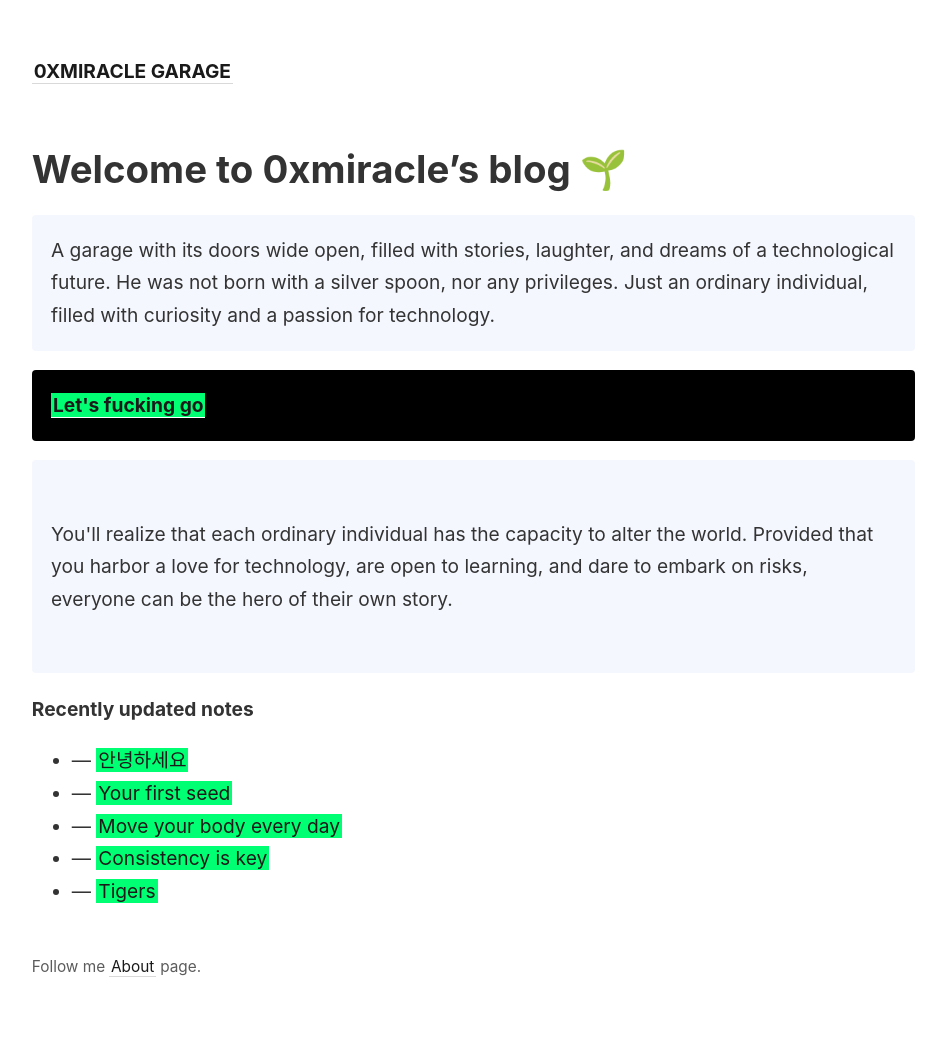
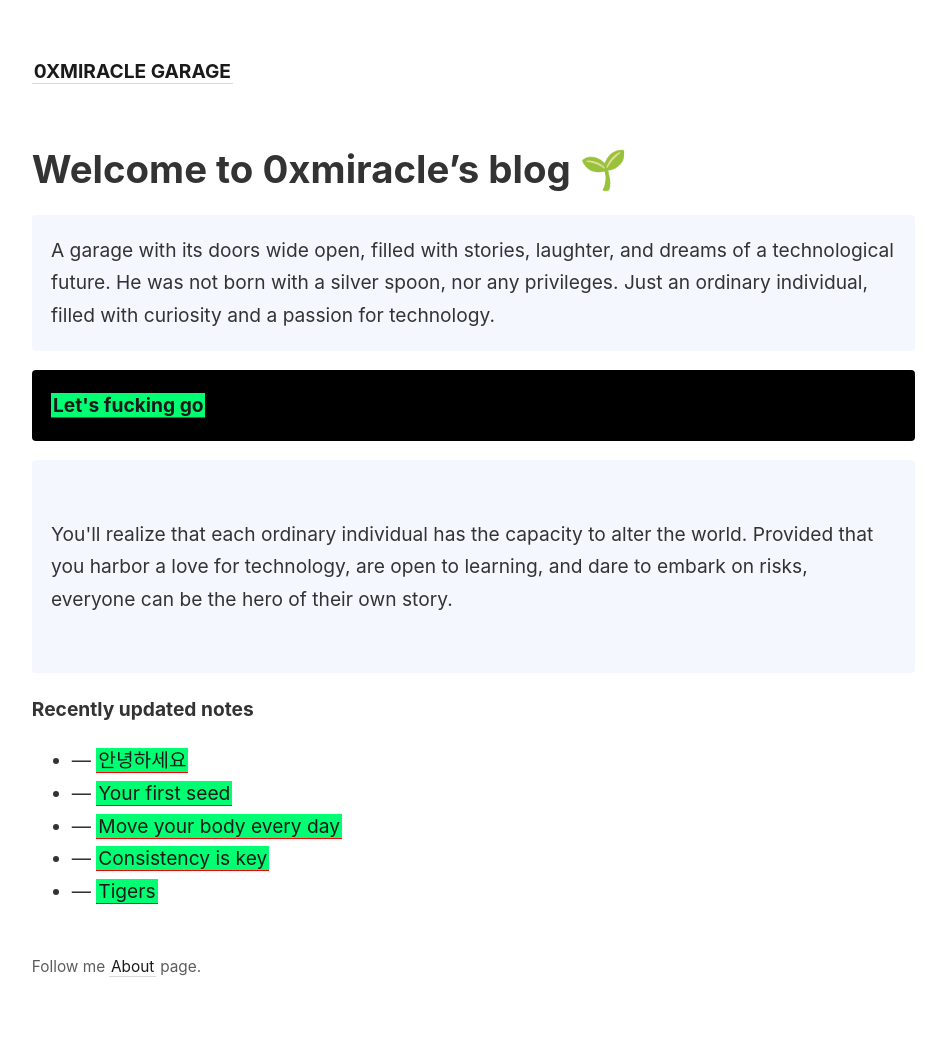
Before and after one commit to lkyxuan/bbbblog, a Jekyll site: the page built from _pages/index.md, in a window 1280 px wide. Shown: the whole page, without its empty margins (45-991 px from the left). Built offline with Jekyll 4.4.1, drawn with Linux system fonts in a browser that asks for light colours.

Commit message:
Update link-previews.html

```diff
--- a/_includes/link-previews.html
+++ b/_includes/link-previews.html
@@ -1,7 +1,7 @@
 <!-- That file is not particularly elegant. This will need a refactor at some point. -->
 <style>
   content a.internal-link {
-    border-color: #ffffff;
+    border-color: #ff0000;
     background-color: #00ff73;
   }
 
```
